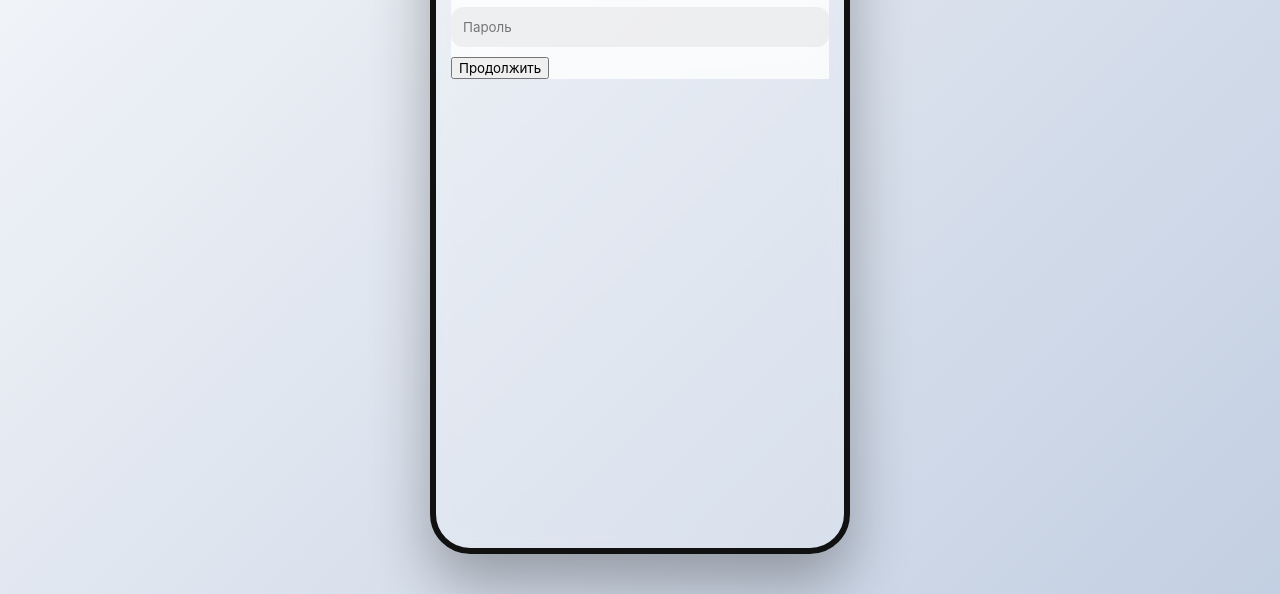
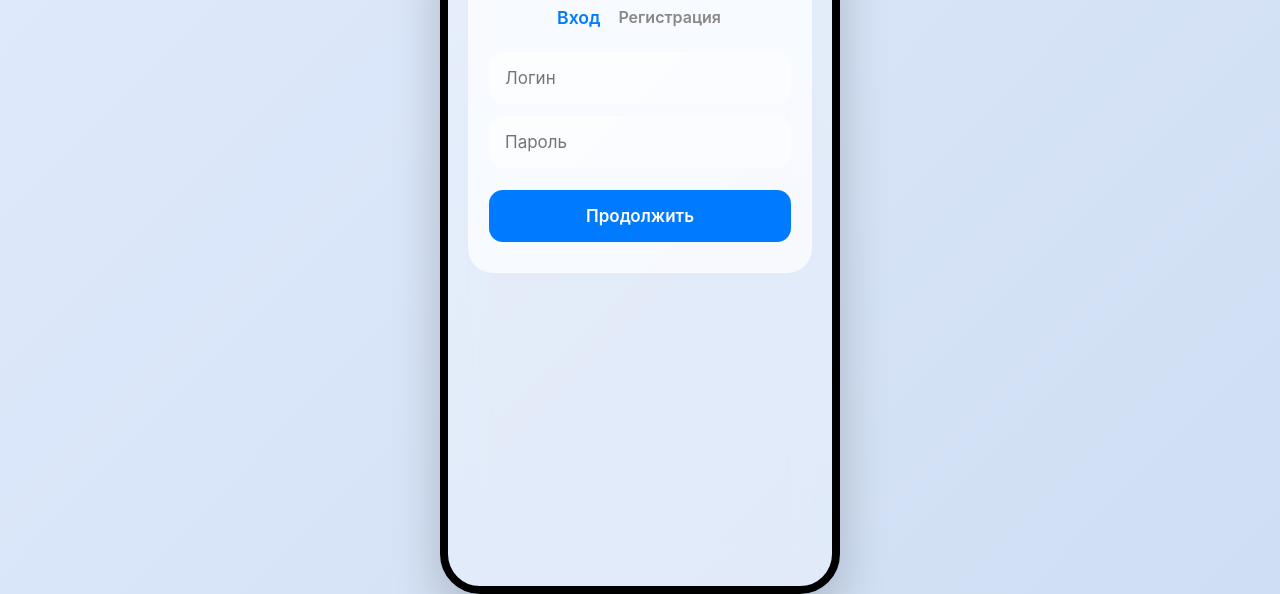
Before and after one commit to hellishhell/voxa-mini, a website: page public/index.html in a window 1280 px wide. Shown: the part 206-800 px from the top of the page. Drawn offline with nearby package versions, Linux system fonts and the light colour scheme; no server answers.

Commit message:
Update style.css

```diff
--- a/public/style.css
+++ b/public/style.css
@@ -1,62 +1,141 @@
 :root {
     --ios-blue: #007AFF;
-    --glass: rgba(255, 255, 255, 0.75);
-    --glass-dark: rgba(28, 28, 30, 0.9);
+    --glass: rgba(255, 255, 255, 0.7);
+    --bg-gradient: linear-gradient(135deg, #e0eafc 0%, #cfdef3 100%);
 }
 
-* { box-sizing: border-box; font-family: -apple-system, system-ui, sans-serif; -webkit-tap-highlight-color: transparent; }
-body {
-    margin: 0; height: 100vh; display: flex; justify-content: center; align-items: center;
-    background: linear-gradient(135deg, #f5f7fa 0%, #c3cfe2 100%);
+* {
+    box-sizing: border-box;
+    font-family: -apple-system, BlinkMacSystemFont, "Segoe UI", Roboto, Helvetica, Arial, sans-serif;
+    -webkit-tap-highlight-color: transparent;
 }
 
-#voxa { width: 100%; max-width: 420px; height: 100%; position: relative; overflow: hidden; background: rgba(255,255,255,0.2); backdrop-filter: blur(10px); }
-@media (min-width: 420px) { #voxa { height: 90vh; border-radius: 40px; border: 6px solid #111; box-shadow: 0 30px 60px rgba(0,0,0,0.3); } }
+body {
+    margin: 0;
+    height: 100vh;
+    width: 100vw;
+    display: flex;
+    justify-content: center;
+    align-items: center;
+    background: var(--bg-gradient);
+    overflow: hidden;
+}
 
-.view { display: none; flex-direction: column; height: 100%; padding: 15px; }
+/* Главный контейнер приложения */
+#voxa {
+    width: 100%;
+    height: 100%;
+    background: rgba(255,255,255,0.3);
+    backdrop-filter: blur(20px);
+    -webkit-backdrop-filter: blur(20px);
+    position: relative;
+    display: flex;
+    flex-direction: column;
+}
+
+@media (min-width: 420px) {
+    #voxa {
+        width: 400px;
+        height: 800px;
+        border-radius: 40px;
+        border: 8px solid #000;
+        box-shadow: 0 20px 50px rgba(0,0,0,0.2);
+    }
+}
+
+/* Общие стили для экранов (View) */
+.view {
+    display: none;
+    flex-direction: column;
+    height: 100%;
+    width: 100%;
+    position: absolute;
+    top: 0; left: 0;
+    padding: 20px;
+    animation: fadeIn 0.3s ease;
+}
 .view.active { display: flex; }
 
-/* Дизайн чатов на главной */
-.ios-header { display: flex; justify-content: space-between; align-items: center; padding: 10px 5px; }
-.avatar-circle { width: 40px; height: 40px; border-radius: 50%; background-size: cover; background-position: center; display: flex; align-items: center; justify-content: center; color: white; font-weight: 600; font-size: 18px; }
-.avatar-circle.sm { width: 34px; height: 34px; font-size: 14px; }
-.avatar-circle.lg { width: 90px; height: 90px; font-size: 32px; margin: 0 auto 15px; }
+/* Карточка авторизации */
+.auth-card {
+    margin-top: 60px;
+    padding: 30px 20px;
+    background: var(--glass);
+    border-radius: 25px;
+    text-align: center;
+    border: 1px solid rgba(255,255,255,0.4);
+}
 
-.search-bar { padding: 10px 15px; margin-bottom: 10px; }
-.search-bar input { background: transparent; border: none; width: 100%; font-size: 16px; outline: none; }
+h1 { font-size: 34px; font-weight: 800; margin-bottom: 30px; letter-spacing: -1px; }
 
-.scroll-area { flex: 1; overflow-y: auto; padding-bottom: 20px; display: flex; flex-direction: column; }
-.contact-item { display: flex; align-items: center; gap: 12px; padding: 12px; margin-bottom: 8px; border-radius: 16px; }
-.contact-info { display: flex; flex-direction: column; overflow: hidden; }
-.last-msg { font-size: 13px; color: #666; white-space: nowrap; overflow: hidden; text-overflow: ellipsis; }
+.auth-tabs { display: flex; justify-content: center; gap: 20px; margin-bottom: 25px; }
+.auth-tabs span { font-weight: 600; color: #888; cursor: pointer; transition: 0.2s; }
+.auth-tabs span.active { color: var(--ios-blue); transform: scale(1.1); }
 
-/* Шапка чата */
-.chat-header-grid { display: grid; grid-template-columns: 80px 1fr 80px; align-items: center; }
-.chat-meta-center { display: flex; align-items: center; gap: 8px; justify-content: center; }
-.chat-titles { display: flex; flex-direction: column; align-items: flex-start; }
-.status-text { font-size: 11px; color: var(--ios-blue); height: 12px; }
+/* Инпуты как в iOS */
+.ios-input {
+    width: 100%;
+    padding: 16px;
+    margin-bottom: 12px;
+    border-radius: 14px;
+    border: none;
+    background: rgba(255,255,255,0.5);
+    font-size: 17px;
+    outline: none;
+    transition: 0.2s;
+}
+.ios-input:focus { background: #fff; box-shadow: 0 0 0 3px rgba(0,122,255,0.2); }
 
-/* Сообщения */
-.msg { margin: 4px 0; padding: 8px 14px; border-radius: 18px; max-width: 75%; font-size: 15px; line-height: 1.3; }
+/* Убираем желтый цвет автозаполнения */
+input:-webkit-autofill {
+    -webkit-box-shadow: 0 0 0 30px white inset !important;
+}
+
+.ios-btn {
+    width: 100%;
+    background: var(--ios-blue);
+    color: white;
+    border: none;
+    padding: 16px;
+    border-radius: 14px;
+    font-size: 17px;
+    font-weight: 600;
+    cursor: pointer;
+    margin-top: 10px;
+}
+.ios-btn:active { opacity: 0.8; transform: scale(0.98); }
+
+/* Шапка и аватара */
+.ios-header { display: flex; justify-content: space-between; align-items: center; margin-bottom: 20px; padding-top: 10px; }
+.avatar-circle {
+    width: 45px; height: 45px; border-radius: 50%;
+    background: #ccc; display: flex; align-items: center; justify-content: center;
+    color: white; font-weight: bold; background-size: cover;
+}
+
+/* Списки */
+.scroll-area { flex: 1; overflow-y: auto; padding-right: 5px; }
+.contact-item {
+    display: flex; align-items: center; gap: 15px;
+    padding: 15px; background: var(--glass);
+    border-radius: 20px; margin-bottom: 10px;
+    cursor: pointer;
+}
+
+/* Чат пузырьки */
+.msg { margin: 5px 0; padding: 10px 16px; border-radius: 20px; max-width: 75%; font-size: 16px; line-height: 1.4; }
 .msg.my { align-self: flex-end; background: var(--ios-blue); color: white; border-bottom-right-radius: 4px; }
-.msg.their { align-self: flex-start; background: white; color: black; border-bottom-left-radius: 4px; box-shadow: 0 1px 1px rgba(0,0,0,0.05); }
-.msg img { max-width: 180px; border-radius: 12px; display: block; }
+.msg.their { align-self: flex-start; background: #fff; border-bottom-left-radius: 4px; }
 
-/* Ввод */
-.input-container { position: absolute; bottom: 15px; left: 10px; right: 10px; padding: 5px 12px; border-radius: 24px; }
+/* Панель ввода */
+.input-container {
+    background: var(--glass);
+    padding: 10px 15px;
+    border-radius: 30px;
+    margin-top: 10px;
+}
 .input-row-v2 { display: flex; align-items: center; gap: 10px; }
-.input-row-v2 input { flex: 1; background: transparent; border: none; padding: 10px 0; outline: none; font-size: 16px; }
-.send-btn-v2 { background: var(--ios-blue); border: none; width: 32px; height: 32px; border-radius: 50%; display: flex; align-items: center; justify-content: center; }
+.input-row-v2 input { flex: 1; background: transparent; border: none; padding: 10px; font-size: 16px; outline: none; }
 
-/* Предпросмотр */
-#image-preview-container { display: flex; align-items: center; gap: 10px; padding: 8px 0; border-bottom: 1px solid rgba(0,0,0,0.05); }
-#image-preview-img { width: 40px; height: 40px; border-radius: 6px; object-fit: cover; }
-.cancel-preview { background: #888; color: white; border: none; border-radius: 50%; width: 18px; height: 18px; font-size: 10px; }
-
-/* Профиль и Авторизация */
-.modal-overlay { position: absolute; inset: 0; background: rgba(0,0,0,0.4); display: flex; justify-content: center; align-items: center; z-index: 100; }
-.modal-card { width: 85%; padding: 25px; text-align: center; border-radius: 24px; }
-.glass { background: var(--glass); backdrop-filter: blur(20px); -webkit-backdrop-filter: blur(20px); }
-.glass-dark { background: var(--glass-dark); color: white; backdrop-filter: blur(25px); -webkit-backdrop-filter: blur(25px); }
-.ios-input { width: 100%; padding: 12px; border-radius: 12px; border: none; background: rgba(0,0,0,0.05); margin-bottom: 10px; outline: none; }
 .hidden { display: none !important; }
+@keyframes fadeIn { from { opacity: 0; transform: translateY(5px); } to { opacity: 1; transform: translateY(0); } }
```
